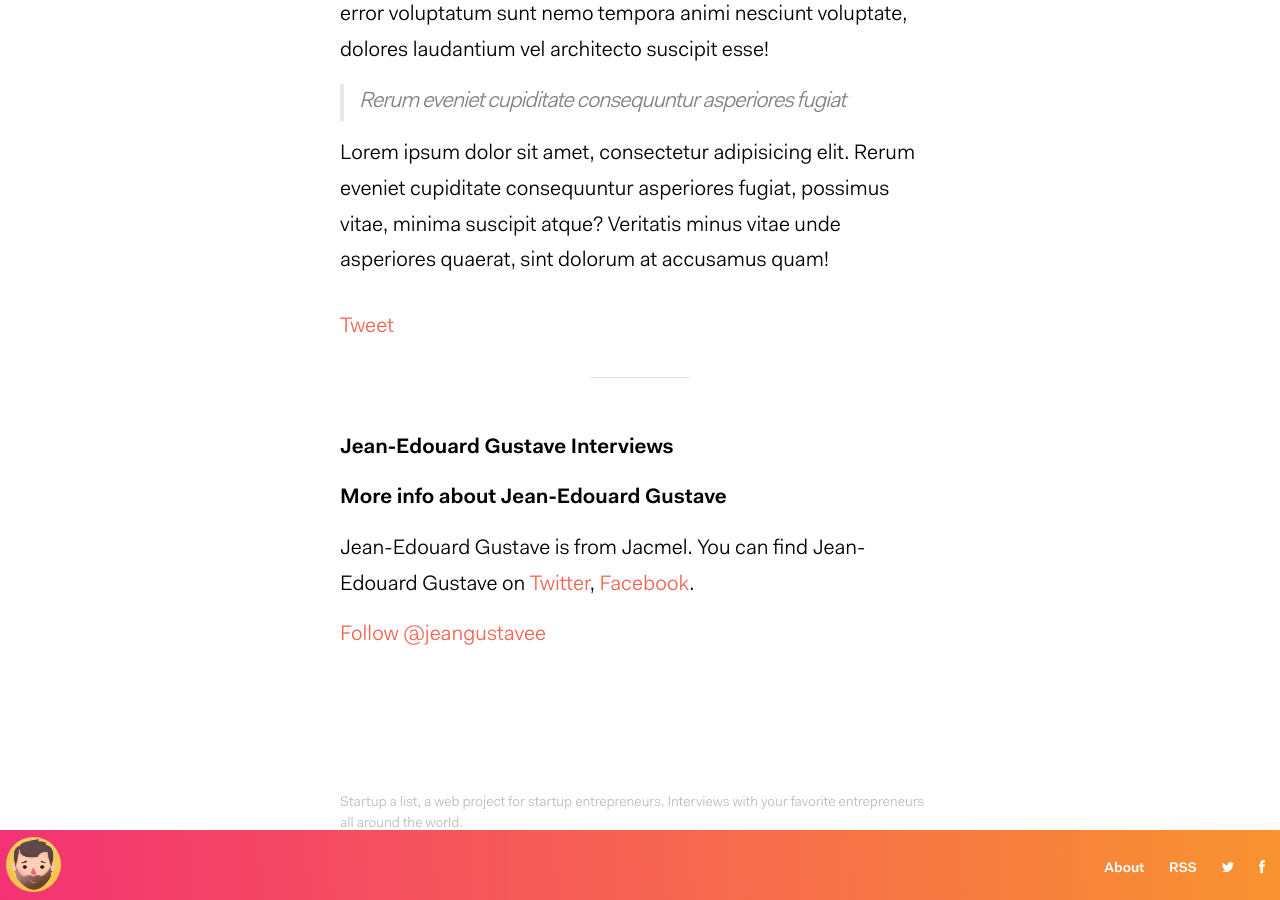
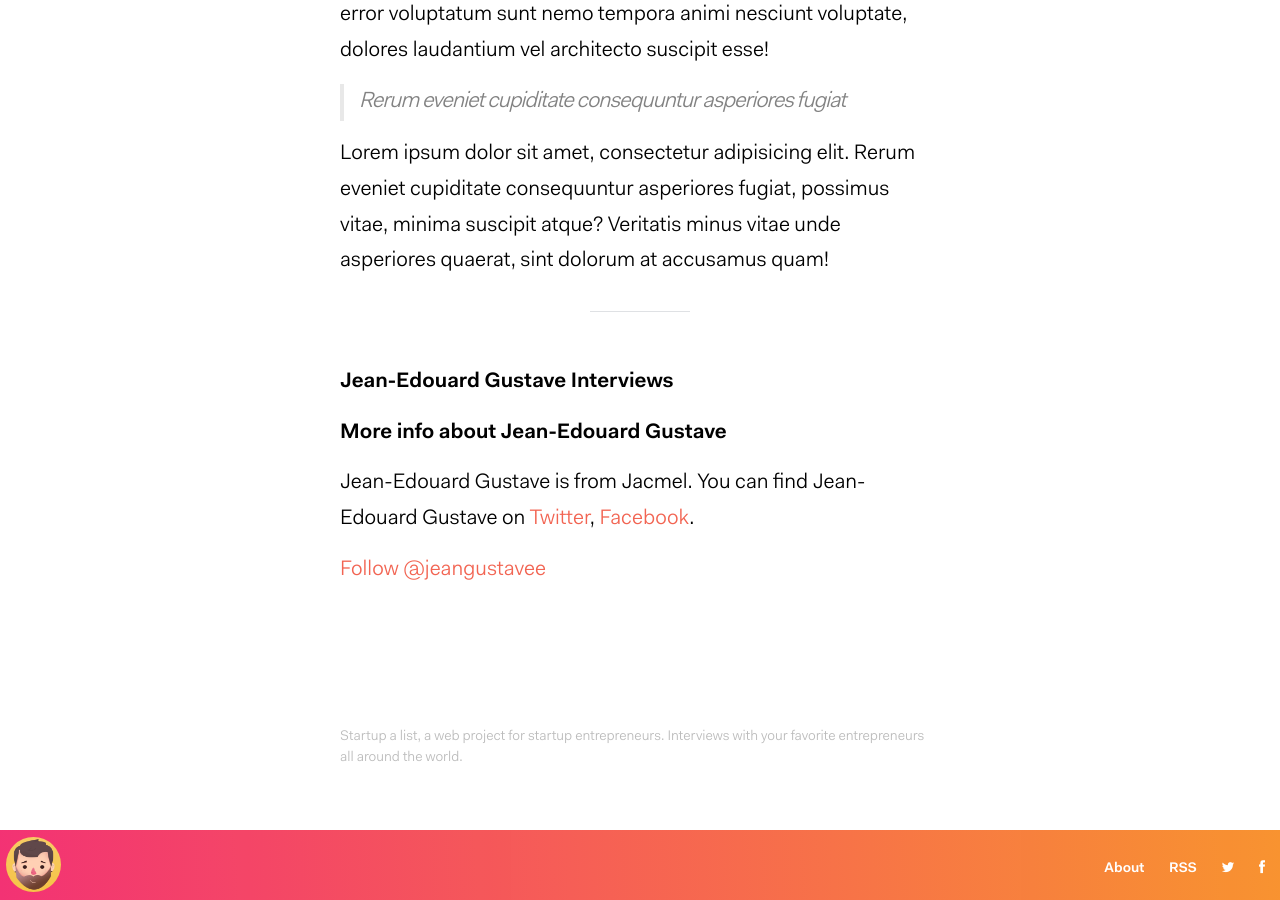
Before and after one commit to kenold/startup-alist, a Jekyll site: the page built from _people/jean-edouard-gustave.md, in a window 1280 px wide and 900 px high, scrolled down 644 px. Built offline with Jekyll 4.4.1, drawn with Linux system fonts in a browser that asks for light colours; comment, search, counter and statistics services are not loaded.

Commit message:
hide Tweet button

```diff
--- a/_layouts/person.html
+++ b/_layouts/person.html
@@ -19,12 +19,12 @@ layout: default
   </article>
 
   <!-- Beginning Twitter sharing Large button -->
-  <a class="twitter-share-button" href="https://twitter.com/share"
+  <!-- a class="twitter-share-button" href="https://twitter.com/share"
   data-related="twitterdev"
   data-size="large"
   data-count="horizontal">
   Tweet
-  </a>
+  </a -->
   <!-- End of Twitter sharing button -->
 
   <hr>
```
